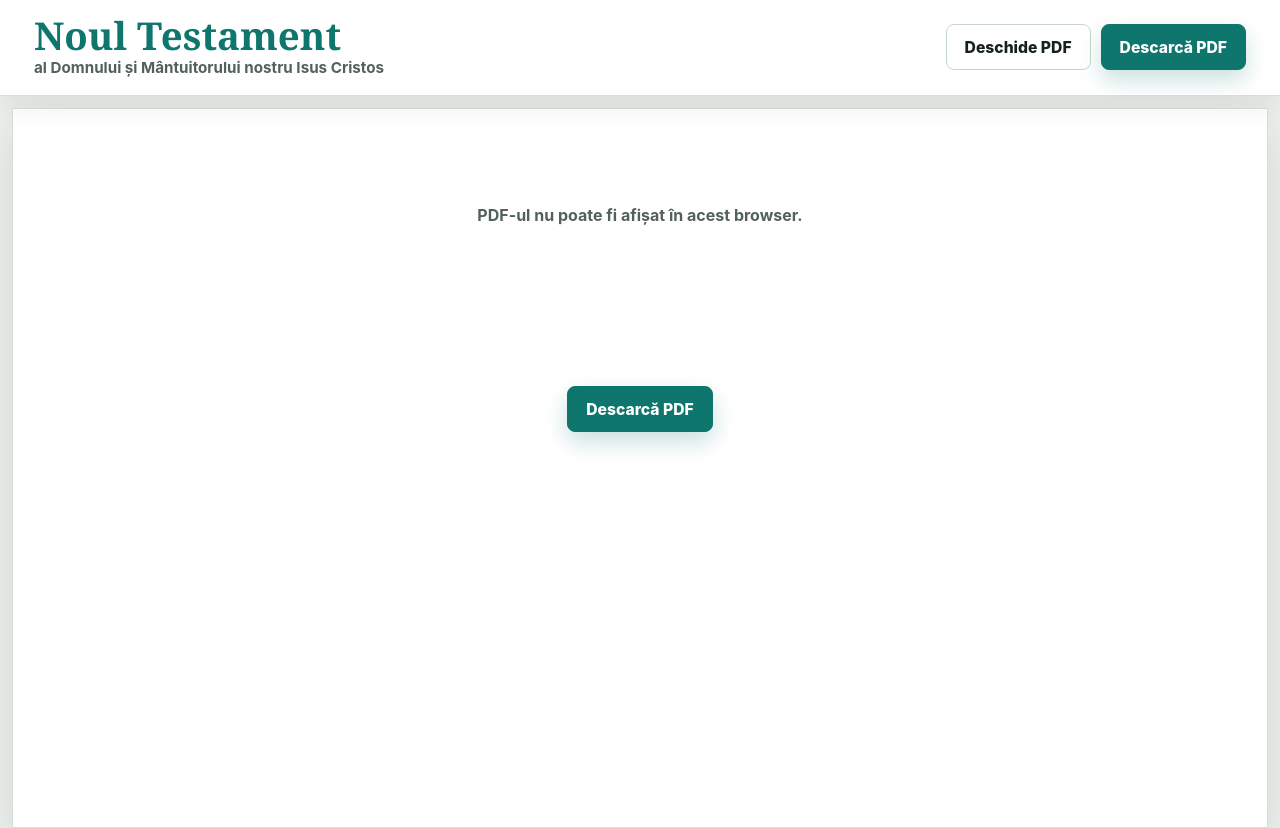
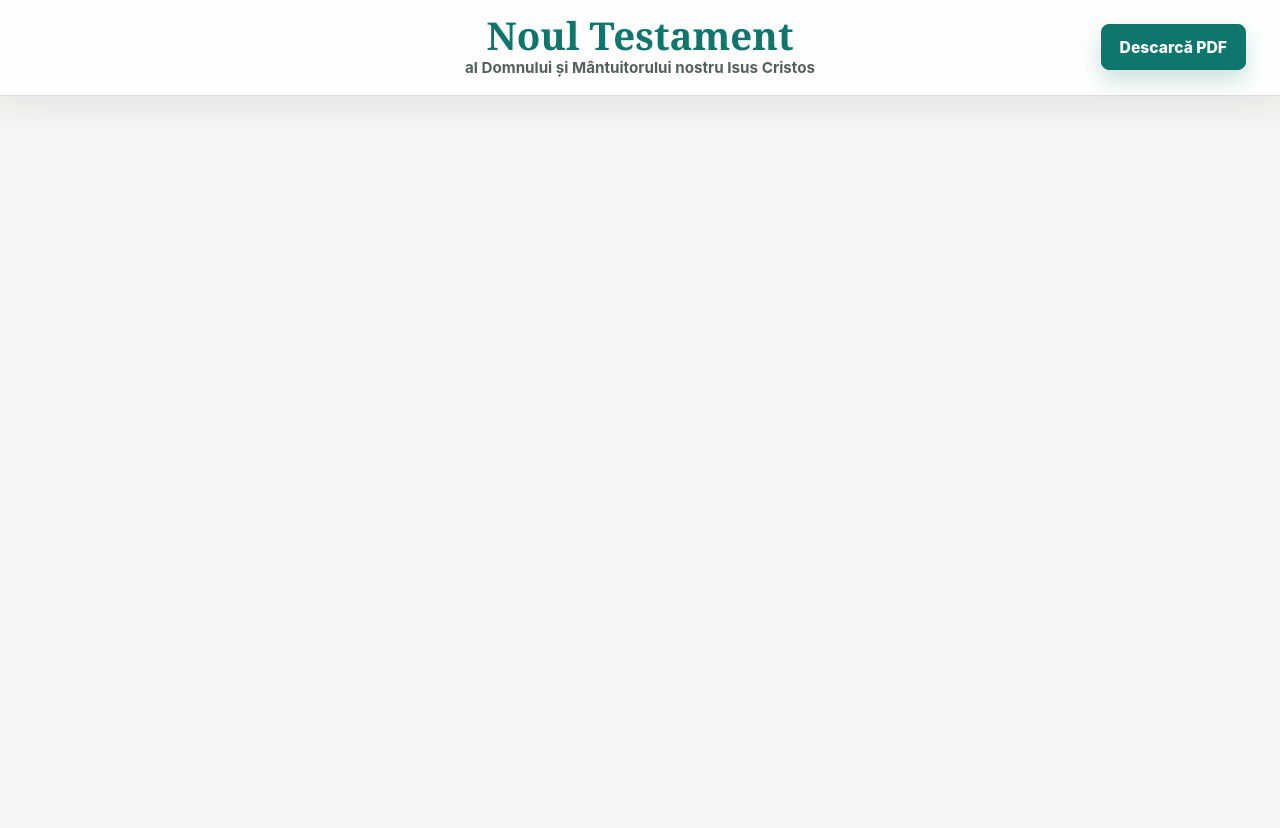
Before and after one commit to Nothka/NoulTestament, a React (Vite) app: page / in a window 1280 px wide. After the commit the page ends 800 px from the top, so only its background shows below. Built offline with nearby package versions, Linux system fonts and the light colour scheme.

Commit message:
Update PDF viewer layout and header

```diff
--- a/src/App.css
+++ b/src/App.css
@@ -1,5 +1,7 @@
 .app {
   min-height: 100vh;
+  display: flex;
+  flex-direction: column;
   background: #eef1ed;
   color: #17211b;
 }
@@ -8,14 +10,27 @@
   position: sticky;
   top: 0;
   z-index: 10;
-  display: flex;
+  display: grid;
+  grid-template-columns: 1fr auto 1fr;
   align-items: center;
-  justify-content: space-between;
   gap: 20px;
   border-bottom: 1px solid #d8e0db;
   background: rgba(255, 255, 255, 0.96);
   padding: 16px clamp(16px, 3vw, 34px);
   box-shadow: 0 10px 28px rgba(19, 34, 28, 0.08);
+}
+
+.site-title {
+  grid-column: 2;
+  text-align: center;
+}
+
+.document-actions {
+  justify-self: end;
+  display: flex;
+  align-items: center;
+  gap: 10px;
+  flex-shrink: 0;
 }
 
 .site-title {
@@ -101,19 +116,20 @@
 }
 
 .pdf-shell {
-  width: min(1280px, calc(100% - 24px));
-  height: calc(100vh - 98px);
-  min-height: 720px;
-  margin: 12px auto 0;
-  border: 1px solid #d8e0db;
+  flex: 1;
+  width: 100%;
+  min-height: 0;
+  margin: 0;
+  border: 0;
   background: #ffffff;
-  box-shadow: 0 16px 44px rgba(19, 34, 28, 0.12);
+  display: flex;
+  overflow: hidden;
 }
 
 .pdf-viewer {
-  display: block;
+  flex: 1;
   width: 100%;
-  height: 100%;
+  min-height: 0;
   border: 0;
 }
 
@@ -136,6 +152,7 @@
   .site-header {
     position: static;
     display: grid;
+    grid-template-columns: 1fr auto 1fr;
     gap: 14px;
     padding: 14px;
   }
@@ -162,9 +179,8 @@
   }
 
   .pdf-shell {
-    width: min(100% - 12px, 1280px);
-    height: calc(100vh - 178px);
-    min-height: 560px;
-    margin-top: 6px;
+    width: 100%;
+    min-height: 0;
+    margin-top: 0;
   }
 }
--- a/src/App.tsx
+++ b/src/App.tsx
@@ -1,6 +1,7 @@
 import './App.css';
 
 const PDF_URL = '/noul-testament.pdf';
+const PDF_EMBED_URL = `${PDF_URL}#view=FitH&toolbar=0&navpanes=0&scrollbar=1`;
 
 function App() {
   return (
@@ -12,9 +13,6 @@ function App() {
         </div>
 
         <div className="document-actions" aria-label="Acțiuni document">
-          <a className="secondary-action" href={PDF_URL} target="_blank" rel="noreferrer">
-            Deschide PDF
-          </a>
           <a className="primary-action" href={PDF_URL} download="Noul Testament.pdf">
             Descarcă PDF
           </a>
@@ -22,14 +20,11 @@ function App() {
       </header>
 
       <section className="pdf-shell" aria-label="Noul Testament PDF">
-        <object className="pdf-viewer" data={`${PDF_URL}#view=FitH`} type="application/pdf">
-          <div className="pdf-fallback">
-            <p>PDF-ul nu poate fi afișat în acest browser.</p>
-            <a className="primary-action" href={PDF_URL} download="Noul Testament.pdf">
-              Descarcă PDF
-            </a>
-          </div>
-        </object>
+        <iframe
+          className="pdf-viewer"
+          title="Noul Testament PDF"
+          src={PDF_EMBED_URL}
+        />
       </section>
     </main>
   );
--- a/src/index.css
+++ b/src/index.css
@@ -12,6 +12,13 @@
   text-rendering: optimizeLegibility;
   -webkit-font-smoothing: antialiased;
   -moz-osx-font-smoothing: grayscale;
+}
+
+html,
+body,
+#root {
+  min-height: 100%;
+  height: 100%;
 }
 
 body {
```
Also changed, not shown: 1 other file (tests, documents, lock files or other folders).
